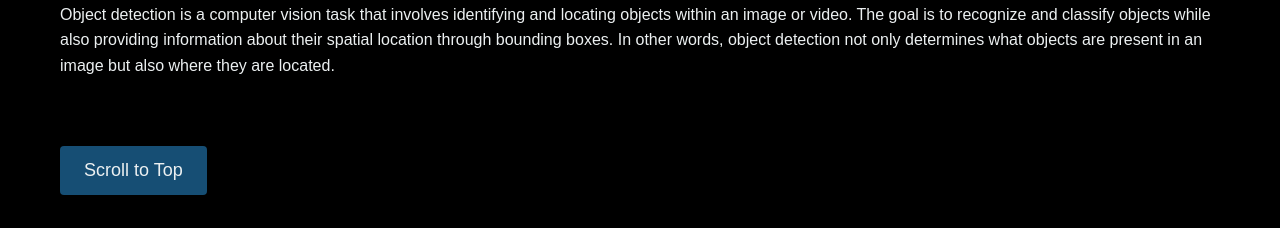
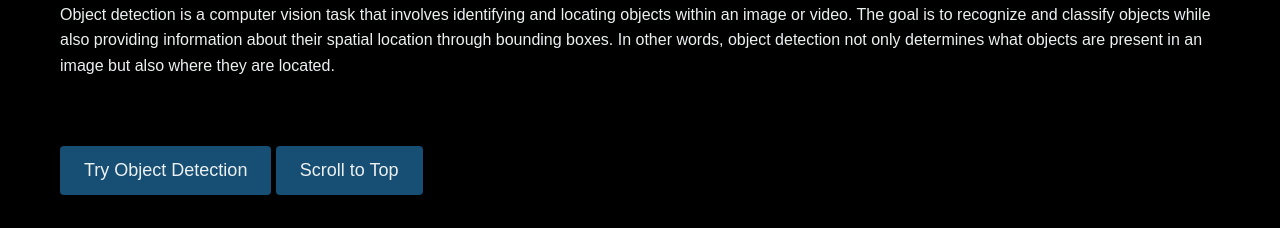
Before and after one commit to Sameer25034/Object-Detection-Using-ML, a plain HTML site: page index.html in a window 1280 px wide. Shown: the part 724-952 px from the top of the page. Drawn offline with Linux system fonts and the light colour scheme.

Commit message:
Update index.html

```diff
--- a/index.html
+++ b/index.html
@@ -44,6 +44,7 @@
             <p>Object detection is a computer vision task that involves identifying and locating objects within an image or video. The goal is to recognize and classify objects while also providing information about their spatial location through bounding boxes. In other words, object detection not only determines what objects are present in an image but also where they are located.</p>
 
             <br><br>
+            <button id="tryObjectDetectionBtn" class="cta-button" onclick="tryObjectDetection()">Try Object Detection</button>
             <!-- Button to Scroll to Top -->
             <button id="scrollToTopBtn" class="cta-button" onclick="scrollToTop()">Scroll to Top</button>
 
```
